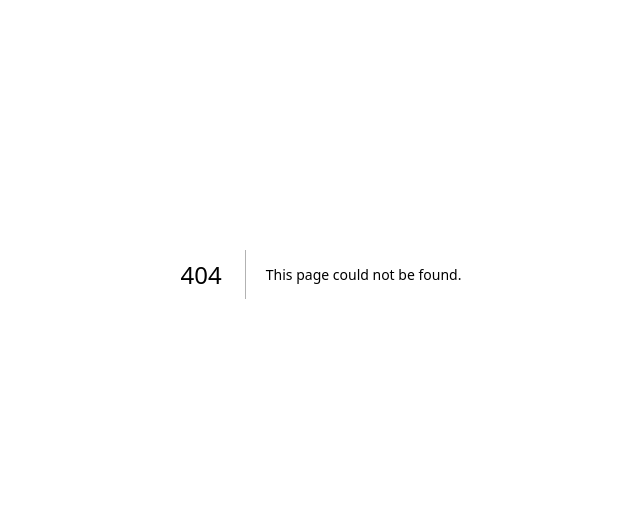
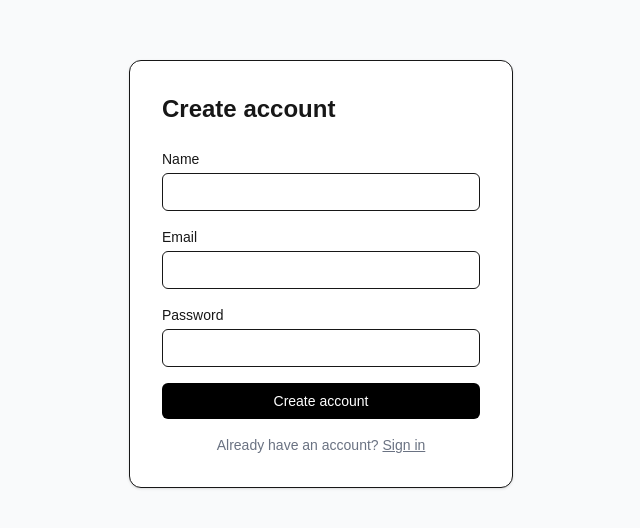
Before and after one commit to crishard/cv_app, a Next.js app: page /register in a window 1280 px wide. Before the commit this address had no page. Shown: the part 126-654 px from the top of the page, without its empty margins (319-959 px from the left). Built offline with nearby package versions, Linux system fonts and the light colour scheme.

Commit message:
feat: add login and register pages with form components

```diff
--- /dev/null
+++ b/src/app/(auth)/login/page.tsx
@@ -0,0 +1,19 @@
+import Link from "next/link";
+import { LoginForm } from "@/components/auth/LoginForm";
+
+export default function LoginPage() {
+  return (
+    <main className="flex min-h-screen items-center justify-center bg-gray-50">
+      <div className="w-full max-w-sm rounded-xl border bg-white p-8 shadow-sm">
+        <h1 className="mb-6 text-2xl font-bold">Sign in</h1>
+        <LoginForm />
+        <p className="mt-4 text-center text-sm text-gray-500">
+          No account?{" "}
+          <Link href="/register" className="font-medium underline">
+            Create one
+          </Link>
+        </p>
+      </div>
+    </main>
+  );
+}
--- /dev/null
+++ b/src/app/(auth)/register/page.tsx
@@ -0,0 +1,19 @@
+import Link from "next/link";
+import { RegisterForm } from "@/components/auth/RegisterForm";
+
+export default function RegisterPage() {
+  return (
+    <main className="flex min-h-screen items-center justify-center bg-gray-50">
+      <div className="w-full max-w-sm rounded-xl border bg-white p-8 shadow-sm">
+        <h1 className="mb-6 text-2xl font-bold">Create account</h1>
+        <RegisterForm />
+        <p className="mt-4 text-center text-sm text-gray-500">
+          Already have an account?{" "}
+          <Link href="/login" className="font-medium underline">
+            Sign in
+          </Link>
+        </p>
+      </div>
+    </main>
+  );
+}
--- /dev/null
+++ b/src/components/auth/LoginForm.tsx
@@ -0,0 +1,74 @@
+"use client";
+
+import { useState } from "react";
+import { signIn } from "next-auth/react";
+import { useRouter } from "next/navigation";
+
+export function LoginForm() {
+  const router = useRouter();
+  const [error, setError] = useState<string | null>(null);
+  const [loading, setLoading] = useState(false);
+
+  async function handleSubmit(e: React.FormEvent<HTMLFormElement>) {
+    e.preventDefault();
+    setError(null);
+    setLoading(true);
+
+    const form = new FormData(e.currentTarget);
+    const result = await signIn("credentials", {
+      email: form.get("email"),
+      password: form.get("password"),
+      redirect: false,
+    });
+
+    setLoading(false);
+
+    if (result?.error) {
+      setError("Invalid email or password");
+      return;
+    }
+
+    router.push("/dashboard");
+  }
+
+  return (
+    <form onSubmit={handleSubmit} className="flex flex-col gap-4">
+      {error && (
+        <p role="alert" className="text-sm text-red-600">
+          {error}
+        </p>
+      )}
+      <div className="flex flex-col gap-1">
+        <label htmlFor="email" className="text-sm font-medium">
+          Email
+        </label>
+        <input
+          id="email"
+          name="email"
+          type="email"
+          required
+          className="rounded-md border px-3 py-2 text-sm"
+        />
+      </div>
+      <div className="flex flex-col gap-1">
+        <label htmlFor="password" className="text-sm font-medium">
+          Password
+        </label>
+        <input
+          id="password"
+          name="password"
+          type="password"
+          required
+          className="rounded-md border px-3 py-2 text-sm"
+        />
+      </div>
+      <button
+        type="submit"
+        disabled={loading}
+        className="rounded-md bg-black px-4 py-2 text-sm font-medium text-white disabled:opacity-50"
+      >
+        {loading ? "Signing in..." : "Sign in"}
+      </button>
+    </form>
+  );
+}
--- /dev/null
+++ b/src/components/auth/RegisterForm.tsx
@@ -0,0 +1,91 @@
+"use client";
+
+import { useState } from "react";
+import { useRouter } from "next/navigation";
+
+export function RegisterForm() {
+  const router = useRouter();
+  const [error, setError] = useState<string | null>(null);
+  const [loading, setLoading] = useState(false);
+
+  async function handleSubmit(e: React.FormEvent<HTMLFormElement>) {
+    e.preventDefault();
+    setError(null);
+    setLoading(true);
+
+    const form = new FormData(e.currentTarget);
+    const res = await fetch("/api/auth/register", {
+      method: "POST",
+      headers: { "Content-Type": "application/json" },
+      body: JSON.stringify({
+        name: form.get("name"),
+        email: form.get("email"),
+        password: form.get("password"),
+      }),
+    });
+
+    setLoading(false);
+
+    if (!res.ok) {
+      const { error } = await res.json();
+      setError(error ?? "Something went wrong");
+      return;
+    }
+
+    router.push("/login");
+  }
+
+  return (
+    <form onSubmit={handleSubmit} className="flex flex-col gap-4">
+      {error && (
+        <p role="alert" className="text-sm text-red-600">
+          {error}
+        </p>
+      )}
+      <div className="flex flex-col gap-1">
+        <label htmlFor="name" className="text-sm font-medium">
+          Name
+        </label>
+        <input
+          id="name"
+          name="name"
+          type="text"
+          required
+          className="rounded-md border px-3 py-2 text-sm"
+        />
+      </div>
+      <div className="flex flex-col gap-1">
+        <label htmlFor="email" className="text-sm font-medium">
+          Email
+        </label>
+        <input
+          id="email"
+          name="email"
+          type="email"
+          required
+          className="rounded-md border px-3 py-2 text-sm"
+        />
+      </div>
+      <div className="flex flex-col gap-1">
+        <label htmlFor="password" className="text-sm font-medium">
+          Password
+        </label>
+        <input
+          id="password"
+          name="password"
+          type="password"
+          required
+          minLength={8}
+          className="rounded-md border px-3 py-2 text-sm"
+        />
+      </div>
+      <button
+        type="submit"
+        disabled={loading}
+        className="rounded-md bg-black px-4 py-2 text-sm font-medium text-white disabled:opacity-50"
+      >
+        {loading ? "Creating account..." : "Create account"}
+      </button>
+    </form>
+  );
+}
```
Also changed, not shown: 2 other files (tests, documents, lock files or other folders).
